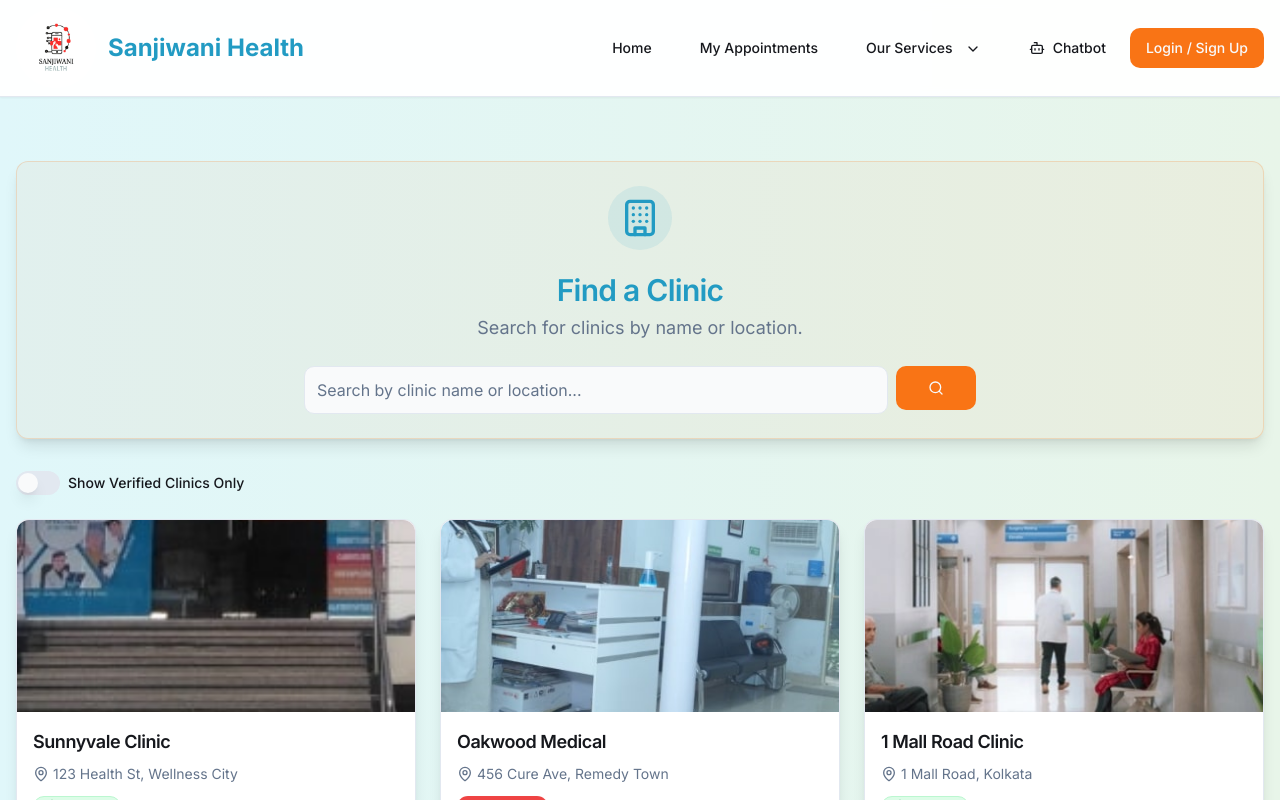
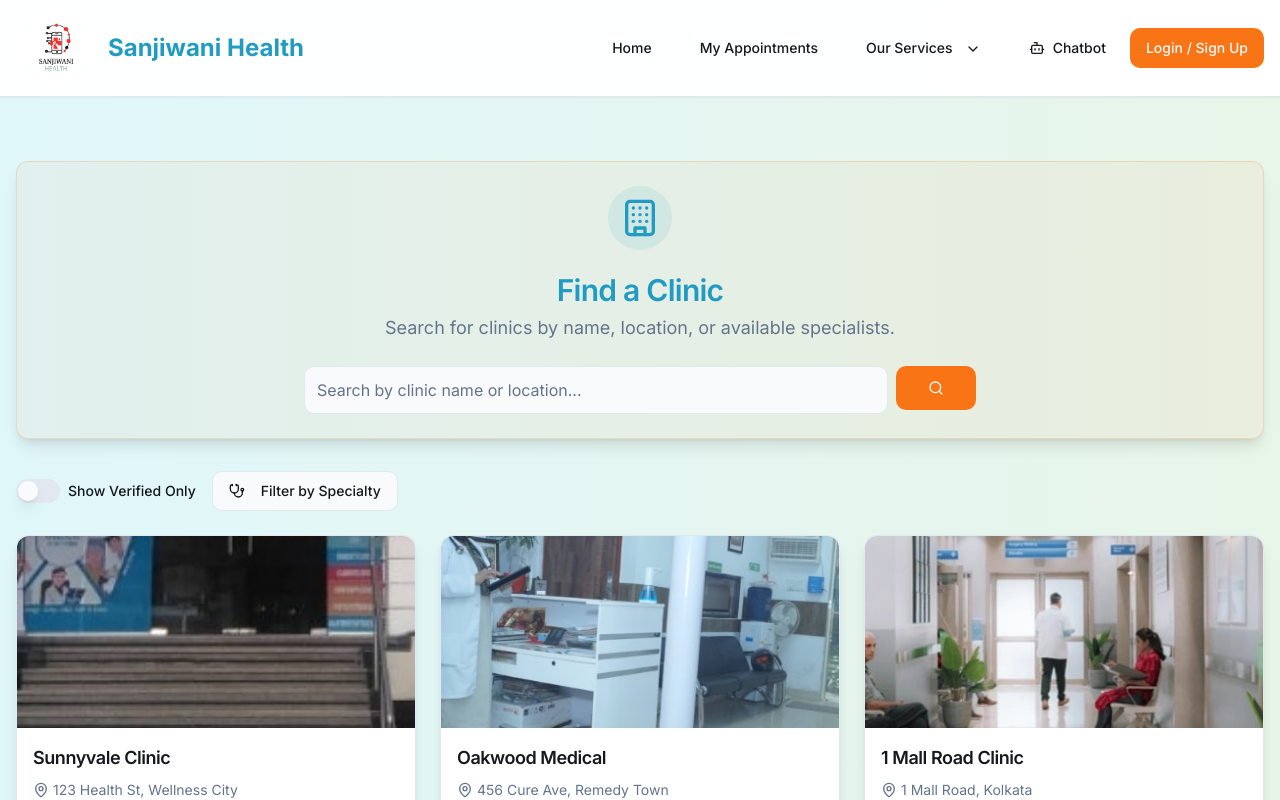
Before and after one commit to harshray23/sanjiwani, a Next.js app: page /clinics in a window 1280 px wide. Shown: the top 800 px of the page. Built offline with nearby package versions, Linux system fonts and the light colour scheme.

Commit message:
add a filters option as per the specialities of the doctor availble in t

```diff
--- a/src/app/clinics/page.tsx
+++ b/src/app/clinics/page.tsx
@@ -4,16 +4,17 @@
 import { useEffect, useState, useMemo, Suspense } from 'react';
 import { useSearchParams, useRouter } from 'next/navigation';
 import { getClinics } from '@/lib/data';
-import type { ClinicDetails } from '@/lib/types';
+import type { ClinicDetails, DoctorDetails } from '@/lib/types';
 import { ClinicCard } from '@/components/ClinicCard';
 import { Input } from '@/components/ui/input';
 import { Button } from '@/components/ui/button';
-import { Loader2, SearchIcon, Filter, Building } from 'lucide-react';
+import { Loader2, SearchIcon, Filter, Building, Stethoscope } from 'lucide-react';
 import { Card, CardContent, CardDescription, CardHeader, CardTitle } from '@/components/ui/card';
 import Lottie from "lottie-react";
 import loadingAnimation from '@/assets/animations/Loading_Screen.json';
 import { Switch } from "@/components/ui/switch";
 import { Label } from "@/components/ui/label";
+import { DropdownMenu, DropdownMenuContent, DropdownMenuLabel, DropdownMenuRadioGroup, DropdownMenuRadioItem, DropdownMenuSeparator, DropdownMenuTrigger } from '@/components/ui/dropdown-menu';
 
 function ClinicSearch() {
   const router = useRouter();
@@ -24,6 +25,7 @@ function ClinicSearch() {
   const [allClinics, setAllClinics] = useState<ClinicDetails[]>([]);
   const [searchQuery, setSearchQuery] = useState(initialQuery);
   const [verifiedOnly, setVerifiedOnly] = useState(false);
+  const [activeSpecialty, setActiveSpecialty] = useState<string | null>(null);
 
   useEffect(() => {
     const fetchResults = async () => {
@@ -41,11 +43,27 @@ function ClinicSearch() {
     // The filtering is handled by the `filteredClinics` memo
   };
 
+  const uniqueSpecialties = useMemo(() => {
+      const specialties = new Set<string>();
+      allClinics.forEach(clinic => {
+          clinic.doctors.forEach(doctor => {
+              specialties.add(doctor.specialization);
+          });
+      });
+      return Array.from(specialties).sort();
+  }, [allClinics]);
+
   const filteredClinics = useMemo(() => {
     let results = allClinics;
 
     if (verifiedOnly) {
       results = results.filter(clinic => clinic.verified);
+    }
+
+    if (activeSpecialty) {
+        results = results.filter(clinic =>
+            clinic.doctors.some(doctor => doctor.specialization === activeSpecialty)
+        );
     }
 
     const lowerCaseQuery = searchQuery.toLowerCase();
@@ -57,7 +75,7 @@ function ClinicSearch() {
     }
 
     return results;
-  }, [allClinics, searchQuery, verifiedOnly]);
+  }, [allClinics, searchQuery, verifiedOnly, activeSpecialty]);
 
 
   return (
@@ -68,7 +86,7 @@ function ClinicSearch() {
                 <Building className="h-10 w-10 text-accent" />
             </div>
             <CardTitle className="text-3xl font-headline text-accent">Find a Clinic</CardTitle>
-            <CardDescription className="text-lg text-muted-foreground">Search for clinics by name or location.</CardDescription>
+            <CardDescription className="text-lg text-muted-foreground">Search for clinics by name, location, or available specialists.</CardDescription>
         </CardHeader>
         <CardContent>
             <form onSubmit={handleSearch} className="flex gap-2 max-w-2xl mx-auto">
@@ -92,15 +110,46 @@ function ClinicSearch() {
         </div>
       ) : (
         <div>
-           <div className="my-6">
+           <div className="my-6 flex flex-wrap items-center gap-4">
               <div className="flex items-center space-x-2">
                 <Switch
                   id="verified-filter"
                   checked={verifiedOnly}
                   onCheckedChange={setVerifiedOnly}
                 />
-                <Label htmlFor="verified-filter">Show Verified Clinics Only</Label>
+                <Label htmlFor="verified-filter">Show Verified Only</Label>
               </div>
+               <DropdownMenu>
+                  <DropdownMenuTrigger asChild>
+                      <Button variant="outline">
+                          <Stethoscope className="mr-2 h-4 w-4"/>
+                          {activeSpecialty || "Filter by Specialty"}
+                      </Button>
+                  </DropdownMenuTrigger>
+                  <DropdownMenuContent className="w-64 max-h-96 overflow-y-auto">
+                      <DropdownMenuLabel>Filter by Specialty</DropdownMenuLabel>
+                      <DropdownMenuSeparator />
+                      <DropdownMenuRadioGroup value={activeSpecialty || "All"} onValueChange={(value) => setActiveSpecialty(value === "All" ? null : value)}>
+                          <DropdownMenuRadioItem value="All">All Specialties</DropdownMenuRadioItem>
+                          {uniqueSpecialties.map(specialty => (
+                              <DropdownMenuRadioItem key={specialty} value={specialty}>
+                                  {specialty}
+                              </DropdownMenuRadioItem>
+                          ))}
+                      </DropdownMenuRadioGroup>
+                  </DropdownMenuContent>
+              </DropdownMenu>
+              {(verifiedOnly || activeSpecialty) && (
+                <Button
+                    variant="ghost"
+                    onClick={() => {
+                        setVerifiedOnly(false);
+                        setActiveSpecialty(null);
+                    }}
+                >
+                    Clear Filters
+                </Button>
+              )}
             </div>
           {filteredClinics.length > 0 ? (
             <div className="grid grid-cols-1 md:grid-cols-2 lg:grid-cols-3 gap-6">
@@ -110,7 +159,7 @@ function ClinicSearch() {
             </div>
           ) : (
             <p className="text-center py-16 text-muted-foreground bg-card rounded-lg shadow-md">
-                {searchQuery || verifiedOnly
+                {searchQuery || verifiedOnly || activeSpecialty
                     ? `No clinics found matching your criteria.`
                     : "No clinics found."
                 }
```
